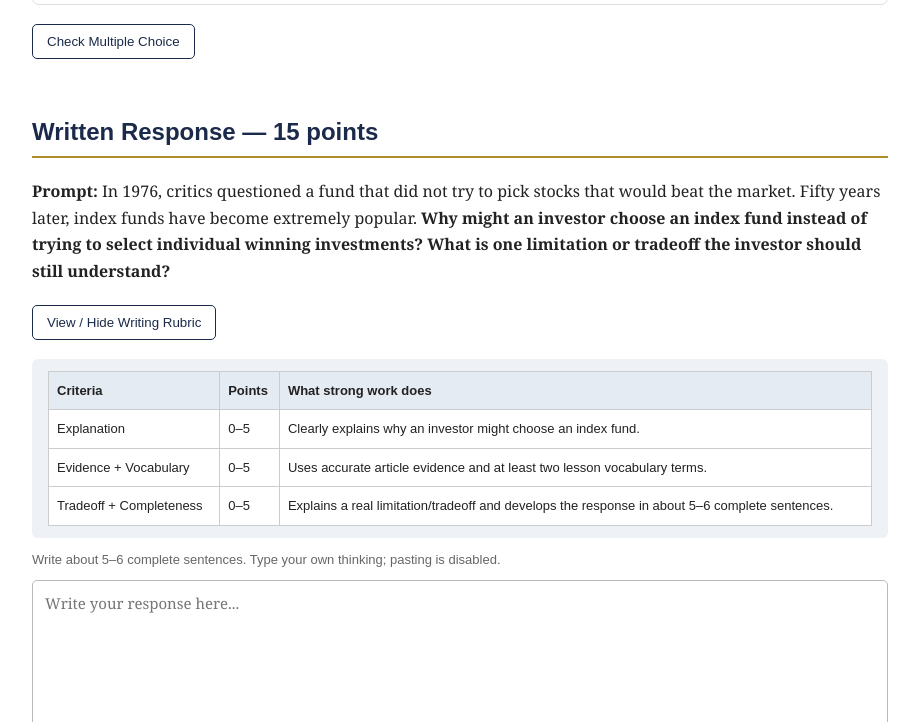
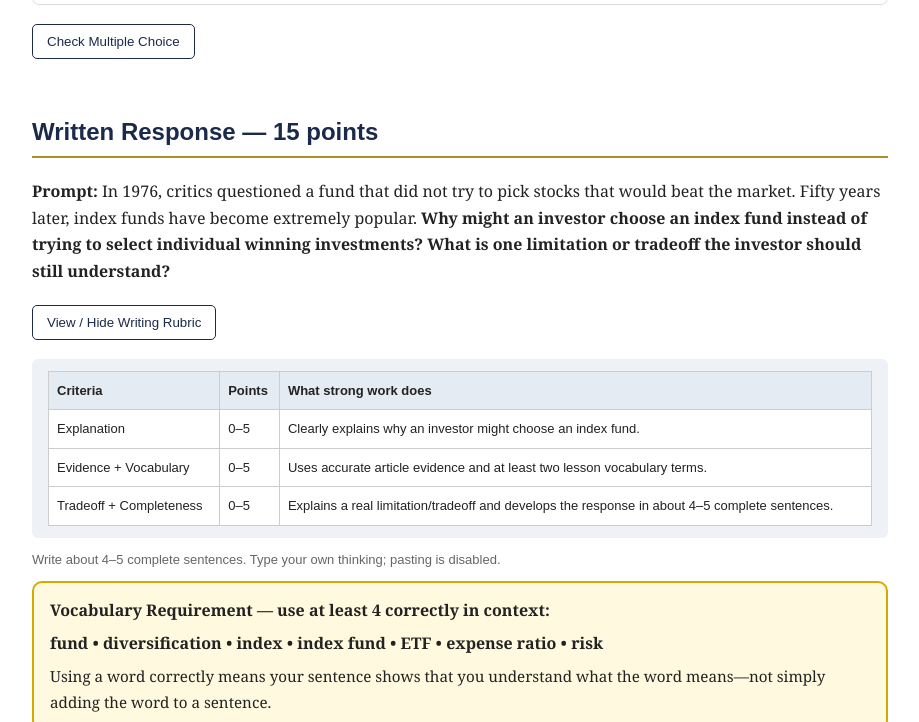
Before and after one commit to mdhallman-bot/investments-day-3-funds, a plain HTML site: page index.html in a window 1280 px wide. Both pictures are taken after a click on the button "View / Hide Writing Rubric". Shown: the part 4022-4744 px from the top of the page, without its empty margins (180-1099 px from the left). Drawn offline with Linux system fonts and the light colour scheme.

Commit message:
Update index.html

```diff
--- a/index.html
+++ b/index.html
@@ -20,7 +20,7 @@ textarea{width:100%;min-height:170px;padding:12px;font:15px Georgia,serif;border
 <body>
 <h1>Unit 3, Day 3 — Current Event: Index Funds at 50</h1>
 <div class="subtitle">Read closely. Then answer 7 multiple-choice questions and one written response.</div>
-<div class="note"><strong>50 points total:</strong> Multiple choice = 35 points (5 each). Written response = 15 points. Your writing should be <strong>5–6 complete sentences</strong> and use evidence from the article plus at least two lesson vocabulary terms.</div>
+<div class="note"><strong>50 points total:</strong> Multiple choice = 35 points (5 each). Written response = 15 points. Your writing should be <strong>4–5 complete sentences</strong> and use evidence from the article plus at least two lesson vocabulary terms.</div>
 <div class="idbar"><label>Assigned Code Name:</label><input id="studentId" placeholder="e.g. Falcon217"><button onclick="loadState()">Load saved work</button><span id="status" class="save"></span></div>
 
 <h2>Read: From “Bogle’s Folly” to Trillions</h2>
@@ -56,8 +56,15 @@ textarea{width:100%;min-height:170px;padding:12px;font:15px Georgia,serif;border
 <h2>Written Response — 15 points</h2>
 <p><strong>Prompt:</strong> In 1976, critics questioned a fund that did not try to pick stocks that would beat the market. Fifty years later, index funds have become extremely popular. <strong>Why might an investor choose an index fund instead of trying to select individual winning investments? What is one limitation or tradeoff the investor should still understand?</strong></p>
 <button onclick="toggleRubric()">View / Hide Writing Rubric</button>
-<div id="rubric" class="rubric"><table><tr><th>Criteria</th><th>Points</th><th>What strong work does</th></tr><tr><td>Explanation</td><td>0–5</td><td>Clearly explains why an investor might choose an index fund.</td></tr><tr><td>Evidence + Vocabulary</td><td>0–5</td><td>Uses accurate article evidence and at least two lesson vocabulary terms.</td></tr><tr><td>Tradeoff + Completeness</td><td>0–5</td><td>Explains a real limitation/tradeoff and develops the response in about 5–6 complete sentences.</td></tr></table></div>
-<p class="small">Write about 5–6 complete sentences. Type your own thinking; pasting is disabled.</p>
+<div id="rubric" class="rubric"><table><tr><th>Criteria</th><th>Points</th><th>What strong work does</th></tr><tr><td>Explanation</td><td>0–5</td><td>Clearly explains why an investor might choose an index fund.</td></tr><tr><td>Evidence + Vocabulary</td><td>0–5</td><td>Uses accurate article evidence and at least two lesson vocabulary terms.</td></tr><tr><td>Tradeoff + Completeness</td><td>0–5</td><td>Explains a real limitation/tradeoff and develops the response in about 4–5 complete sentences.</td></tr></table></div>
+<p class="small">Write about 4–5 complete sentences. Type your own thinking; pasting is disabled.</p>
+
+<div class="vocab-requirement" style="margin:14px 0;padding:14px 16px;border:2px solid #d6a900;border-radius:10px;background:#fff9df;">
+  <strong>Vocabulary Requirement — use at least 4 correctly in context:</strong><br>
+  <span style="display:inline-block;margin-top:7px;font-weight:600;">fund • diversification • index • index fund • ETF • expense ratio • risk</span>
+  <div style="margin-top:8px;font-size:.95em;">Using a word correctly means your sentence shows that you understand what the word means—not simply adding the word to a sentence.</div>
+</div>
+
 <textarea id="writing" placeholder="Write your response here..."></textarea><div id="pasteWarning" class="warning">Pasting is disabled here. Type your own response.</div>
 <br><button id="coachBtn" onclick="getCoaching()">Get AI Coaching</button><div id="coach" class="feedback" style="display:none"></div>
 
@@ -91,7 +98,7 @@ let timer;function scheduleSave(){clearTimeout(timer);timer=setTimeout(saveState
 async function saveState(){let d=await backend('save_state',state());if(d&&d.saved)document.getElementById('status').textContent='Saved '+new Date().toLocaleTimeString()}
 async function loadState(){let d=await backend('load_state');if(!d||!d.found){document.getElementById('status').textContent='No saved work found.';return}document.getElementById('writing').value=d.writing||'';coachAttempts=d.coachAttempts||0;let a=d.mcAnswers||{};Object.keys(a).forEach(k=>{if(a[k]!==null&&a[k]!==undefined){let e=document.querySelector(`input[name="${k}"][value="${a[k]}"]`);if(e)e.checked=true}});document.getElementById('status').textContent='Saved work loaded.'}
 document.addEventListener('change',e=>{if(e.target.matches('input[type=radio]'))scheduleSave()});document.getElementById('writing').addEventListener('input',scheduleSave);document.getElementById('writing').addEventListener('paste',e=>{e.preventDefault();let w=document.getElementById('pasteWarning');w.style.display='block';setTimeout(()=>w.style.display='none',2500)});
-async function submitForGrade(){let a=answers(),missing=Object.values(a).filter(v=>v===null).length,w=document.getElementById('writing').value.trim();if(missing){alert('Answer all 7 multiple-choice questions first.');return}if(w.length<100){alert('Your written response is too short. Aim for 5–6 complete sentences.');return}if(!confirm('Submit for your FINAL grade? You should submit only when you are finished revising.'))return;let b=document.getElementById('submitBtn');b.disabled=true;b.textContent='Grading...';let d=await backend('grade',{mcAnswers:a,writing:w,coachAttempts});b.disabled=false;b.textContent='Submit for Final Grade';if(!d)return;let f=document.getElementById('finalScore');if(d.alreadySubmitted){f.innerHTML=`<div class="score"><strong>Already submitted.</strong> Final score: ${d.totalScore}/50.</div>`;return}f.innerHTML=`<div class="score"><strong>Final Score: ${d.totalScore}/50</strong><br>Multiple Choice: ${d.mcScore}/35<br>Writing: ${d.writingScore}/15<br><br><strong>Writing feedback:</strong><br>${escapeHtml(d.feedback||'')}</div>`;document.querySelectorAll('input,textarea').forEach(x=>x.disabled=true);b.disabled=true}
+async function submitForGrade(){let a=answers(),missing=Object.values(a).filter(v=>v===null).length,w=document.getElementById('writing').value.trim();if(missing){alert('Answer all 7 multiple-choice questions first.');return}if(w.length<100){alert('Your written response is too short. Aim for 4–5 complete sentences.');return}if(!confirm('Submit for your FINAL grade? You should submit only when you are finished revising.'))return;let b=document.getElementById('submitBtn');b.disabled=true;b.textContent='Grading...';let d=await backend('grade',{mcAnswers:a,writing:w,coachAttempts});b.disabled=false;b.textContent='Submit for Final Grade';if(!d)return;let f=document.getElementById('finalScore');if(d.alreadySubmitted){f.innerHTML=`<div class="score"><strong>Already submitted.</strong> Final score: ${d.totalScore}/50.</div>`;return}f.innerHTML=`<div class="score"><strong>Final Score: ${d.totalScore}/50</strong><br>Multiple Choice: ${d.mcScore}/35<br>Writing: ${d.writingScore}/15<br><br><strong>Writing feedback:</strong><br>${escapeHtml(d.feedback||'')}</div>`;document.querySelectorAll('input,textarea').forEach(x=>x.disabled=true);b.disabled=true}
 function escapeHtml(s){return String(s).replace(/[&<>'"]/g,c=>({'&':'&amp;','<':'&lt;','>':'&gt;',"'":'&#39;','"':'&quot;'}[c]))}
 </script>
 </body></html>
```
